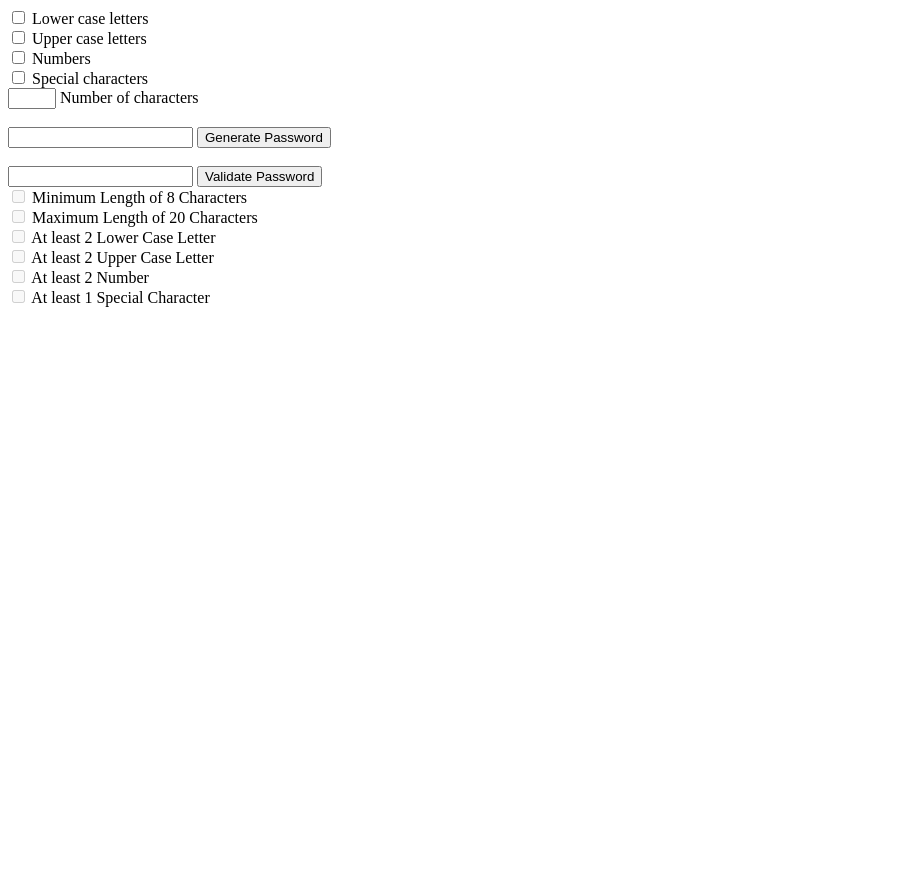
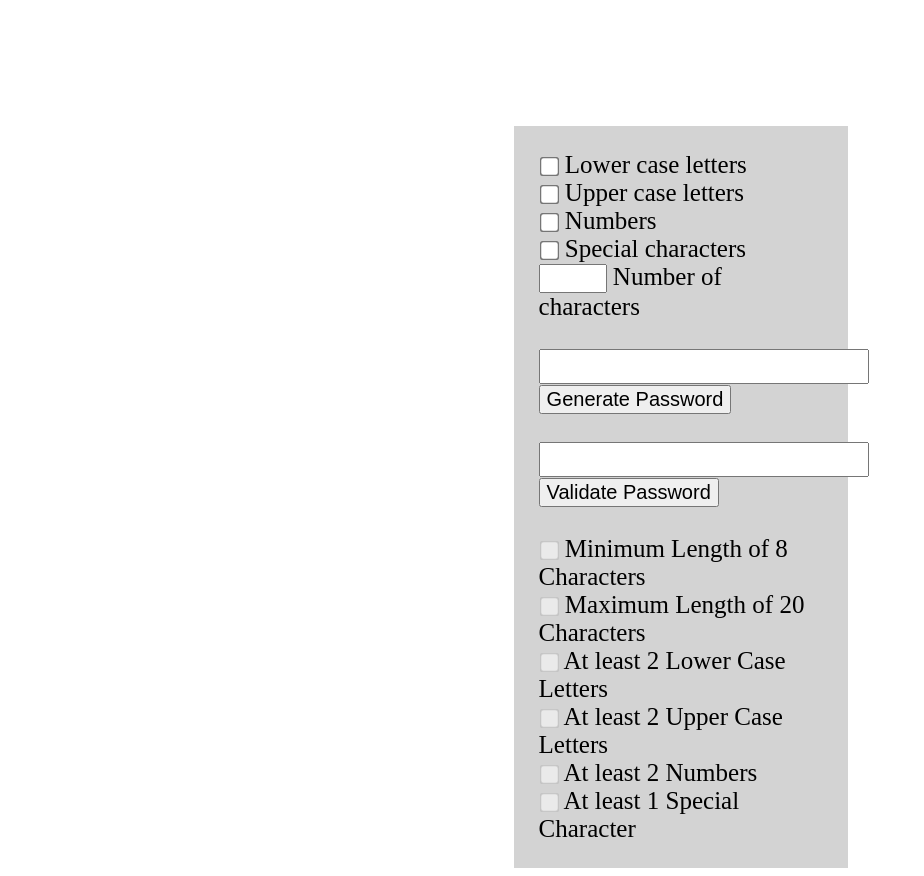
Before and after one commit to w-hosinski/Password-Generator, a plain HTML site: page index.html in a window 1280 px wide. Shown: the whole page, without its empty margins (0-924 px from the left). Before the commit the page ends 800 px from the top, so only its background shows below. Drawn offline with Linux system fonts and the light colour scheme.

Commit message:
CSS design und kleine html fixes
Css design und kleinere änderungen bei abständen und text fixes

```diff
--- a/index.css
+++ b/index.css
@@ -1,5 +1,25 @@
-
-
+#container {
+    font-size: 25px;
+    margin: 10% 0 0 40%;
+    padding: 1em;
+    background: lightgray;
+    width: 22.5%
+}
+input[type=checkbox] {
+    transform: scale(1.5);
+}
+input[type=checkbox] {
+    transform: scale(1.5);
+}
+input[type=text] {
+    font-size: 1em;
+}
+input[type=button] {
+    font-size: 0.8em;
+}
+input[type=number] {
+    font-size: 0.8em;
+}
 #length {
     width: 3em;
 }
--- a/index.html
+++ b/index.html
@@ -9,7 +9,7 @@
 
 </head>
 <body>
-<div id=checkboxes>
+<div id=container>
     <input type="checkbox" class="inputCheckbox" id="lowerCase">
     <label for="lowerCase">Lower case letters</label><br>
     <input type="checkbox" class="inputCheckbox" id="upperCase">
@@ -23,17 +23,17 @@
     <input type="text" id="output">
     <input type="button" id="submit" value="Generate Password"><br><br>
     <input type="text" id="input">
-    <input type="button" id="validate" value="Validate Password"><br>
+    <input type="button" id="validate" value="Validate Password"><br><br>
     <input type="checkbox" id="minLength" disabled="disabled">
     <label for="minLength">Minimum Length of 8 Characters</label><br>
     <input type="checkbox" id="maxLength" disabled="disabled">
     <label for="maxLength">Maximum Length of 20 Characters</label><br>
     <input type="checkbox" id="minLowerCase" disabled="disabled">
-    <label for="minLowerCase">At least 2 Lower Case Letter</label><br>
+    <label for="minLowerCase">At least 2 Lower Case Letters</label><br>
     <input type="checkbox" id="minUpperCase" disabled="disabled">
-    <label for="minUpperCase">At least 2 Upper Case Letter</label><br>
+    <label for="minUpperCase">At least 2 Upper Case Letters</label><br>
     <input type="checkbox" id="minNumber" disabled="disabled">
-    <label for="minNumber">At least 2 Number</label><br>
+    <label for="minNumber">At least 2 Numbers</label><br>
     <input type="checkbox" id="minSpecChar" disabled="disabled">
     <label for="minSpecChar">At least 1 Special Character</label><br>
 </div>
```
